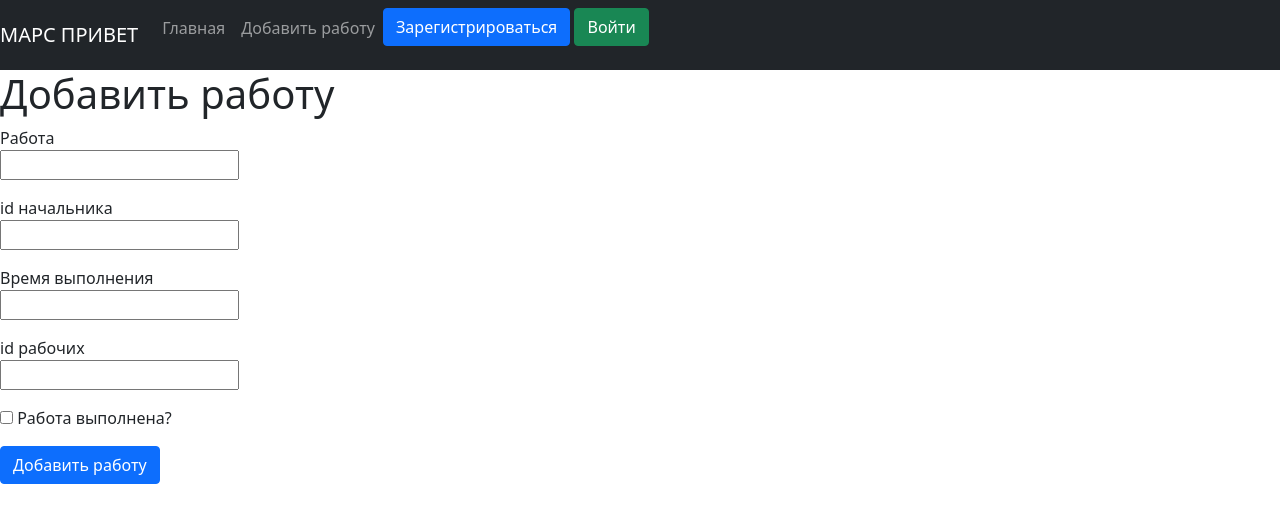
After one commit to Goog124/BigProjectAPI, a Flask app: page /work in a window 1280 px wide. The commit adds this page. Shown: the top 523 px of the page. Run offline with Flask 3, Linux system fonts and the light colour scheme.

Commit message:
flask_alchemy zadach1-5*

```diff
--- /dev/null
+++ b/SQL_alchemy/data/job_form_model.py
@@ -0,0 +1,11 @@
+from flask_wtf import FlaskForm
+from wtforms import PasswordField, BooleanField, SubmitField, EmailField, StringField, IntegerField, SelectMultipleField
+from wtforms.validators import DataRequired
+
+class JobForm(FlaskForm):
+    job = StringField('Работа', validators=[DataRequired()])
+    team_leader = IntegerField('id начальника', validators=[DataRequired()])
+    work_size = IntegerField('Время выполнения', validators=[DataRequired()])
+    collaborators = StringField('id рабочих', validators=[DataRequired()])
+    work_done = BooleanField('Работа выполнена?')
+    submit = SubmitField('Добавить работу')
--- a/SQL_alchemy/main.py
+++ b/SQL_alchemy/main.py
@@ -1,8 +1,12 @@
+from datetime import datetime, timedelta
 from flask import *
 from data import db_session
-from flask_login import LoginManager, login_user
+from flask_login import LoginManager, login_user, login_required, logout_user
 from data.users import User
+from data.jobs import Jobs
 from data.login import LoginForm
+from data.job_form_model import JobForm
+import werkzeug.security
 
 app = Flask(__name__)
 app.config['SECRET_KEY'] = 'yandexlyceum_secret_key'
@@ -24,9 +28,11 @@ def index():
 def test():
     return render_template("content.html")
 
-def main():
-    db_session.global_init("db/blogs.db")
-    app.run(port=8080, host='127.0.0.1')
+@app.route('/logout')
+@login_required
+def logout():
+    logout_user()
+    return redirect("/")
 
 @app.route("/cookie_test")
 def cookie_test():
@@ -49,5 +55,28 @@ def login():
                                form=form)
     return render_template('login.html', title='Авторизация', form=form)
 
+@app.route('/work', methods=['GET', 'POST'])
+def work():
+    form = JobForm()
+    if form.validate_on_submit():
+        db_sess = db_session.create_session()
+        job = Jobs()
+        job.team_leader = form.team_leader
+        job.job = form.job
+        job.work_size = form.work_size
+        job.collaborators = form.collaborators
+        job.is_finished = bool(form.work_done)
+        job.start_date = datetime.now()
+        job.end_date = datetime.now() + timedelta(days=3)
+        db_sess.add(job)
+        db_sess.commit()
+        return redirect("/")
+    return render_template('add_work.html', title='Работа', form=form)
+
+def main():
+    db_session.global_init("db/blogs.db")
+    app.run(port=8080, host='127.0.0.1')
+
+
 if __name__ == '__main__':
     main()
--- /dev/null
+++ b/SQL_alchemy/templates/add_work.html
@@ -0,0 +1,27 @@
+{% extends "base.html" %}
+
+{% block content %}
+    <h1>Добавить работу</h1>
+    <form action="" method="post">
+        {{ form.hidden_tag() }}
+        <p>
+            {{ form.job.label }}<br>
+            {{ form.job() }}<br>
+        </p>
+        <p>
+            {{ form.team_leader.label }}<br>
+            {{ form.team_leader() }}<br>
+        </p>
+        <p>
+            {{ form.work_size.label }}<br>
+            {{ form.work_size() }}<br>
+        </p>
+        <p>
+            {{ form.collaborators.label }}<br>
+            {{ form.collaborators() }}<br>
+        </p>
+        <p>{{ form.work_done() }} {{ form.work_done.label }}</p>
+        <p>{{ form.submit(type="submit", class="btn btn-primary") }}</p>
+        <div>{{ message }}</div>
+    </form>
+{% endblock %}
--- a/SQL_alchemy/templates/base.html
+++ b/SQL_alchemy/templates/base.html
@@ -21,14 +21,21 @@
         <a class="nav-link" href="/">Главная</a>
       </li>
       <li class="nav-item">
-        <a class="nav-link" href="login">Авторизация</a>
+        <a class="nav-link" href="/work">Добавить работу</a>
       </li>
       <li class="nav-item">
-        <a class="nav-link" href="cookie_test">Проверка куки</a>
-      </li>
-
+        {% if current_user.is_authenticated %}
+    <a class="navbar-brand" href="/logout">{{ current_user.name }}</a>
+    {% else %}
+    <p>
+        <a class="btn btn-primary " href="/register">Зарегистрироваться</a>
+        <a class="btn btn-success" href="/login">Войти</a>
+    </p>
+    {% endif %}
+          </li>
     </ul>
   </div>
 </nav>
-    {% block content %} {% endblock %}
+    {% block content %}
+    {% endblock %}
     </body>
--- a/SQL_alchemy/templates/content.html
+++ /dev/null
@@ -1,5 +0,0 @@
-{% extends "base.html" %}
-
-{% block content %}
-    <h1> Привет </h1>
-{% endblock %}
```
Also changed, not shown: SQL_alchemy/data/users.py (+8 -0 lines), test.py (added, +7 -0 lines), mars_site/static/map.png, 2 other files.
